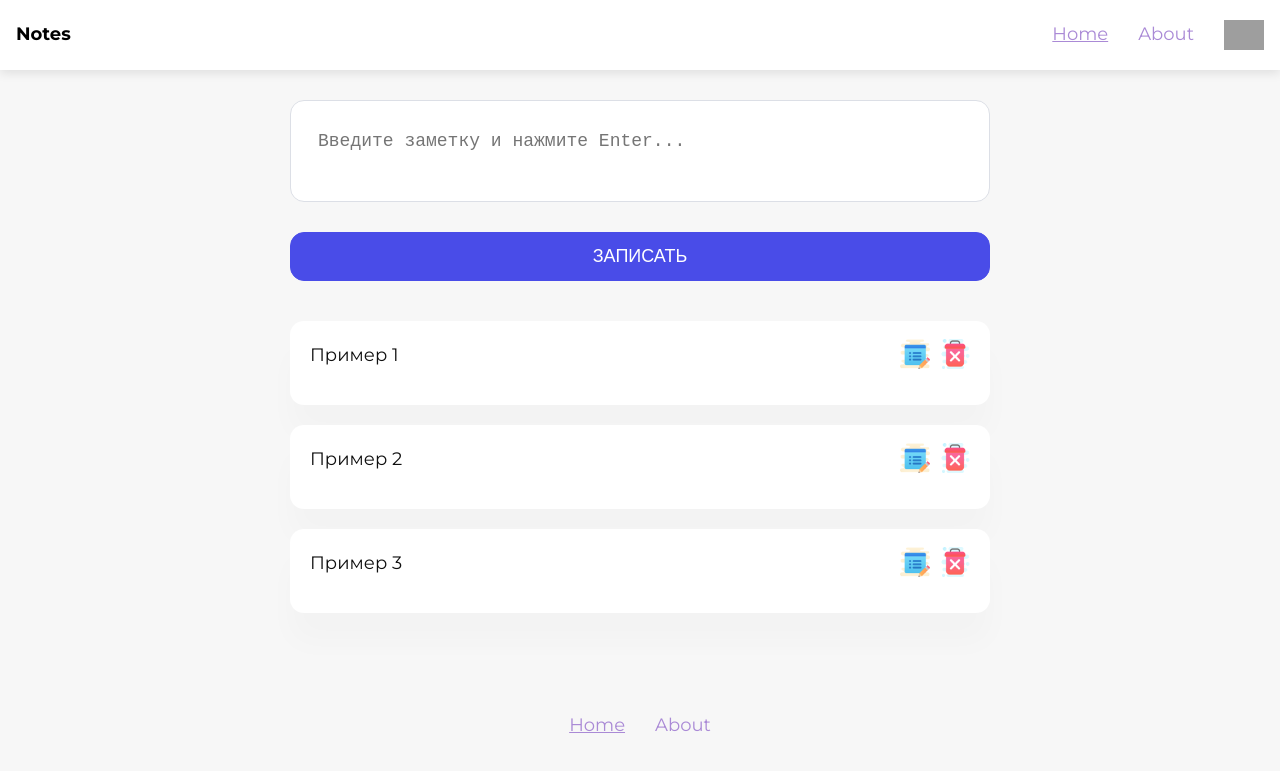
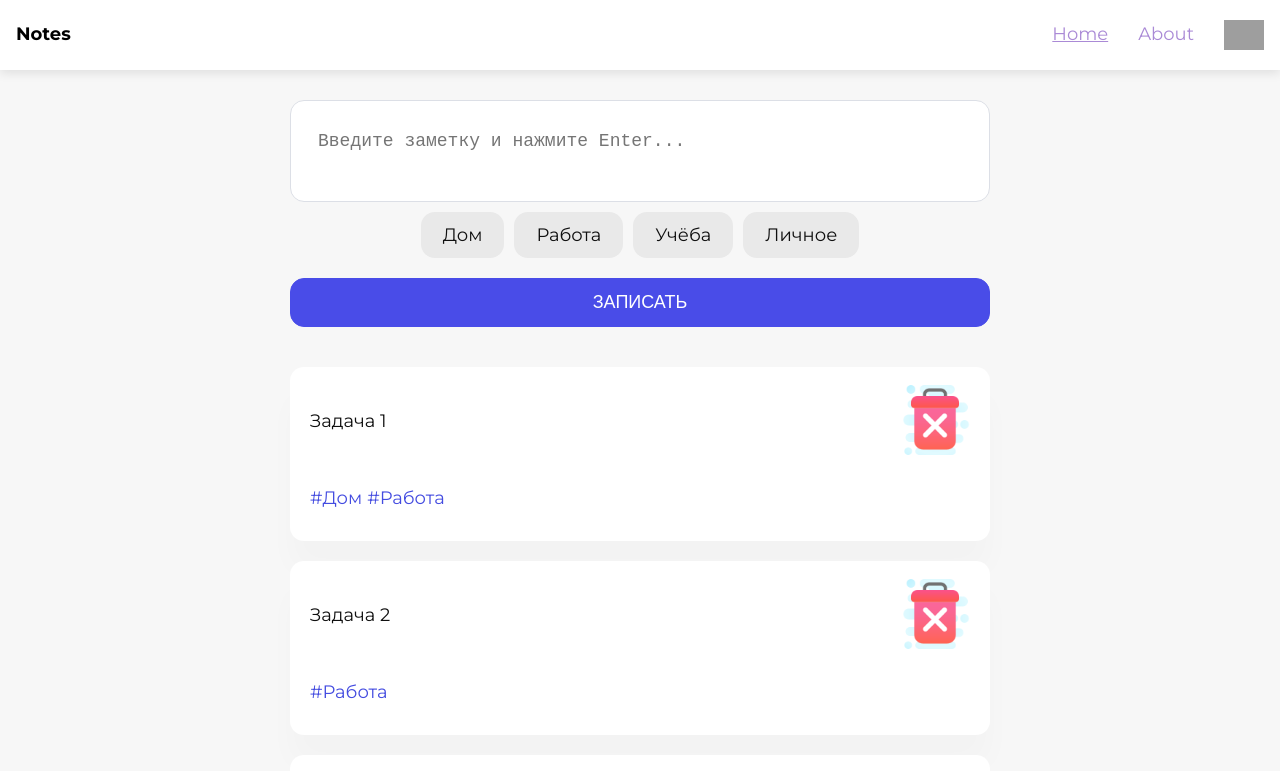
Before and after one commit to mister-Mandarin/Notes, a Vue app: page / in a window 1280 px wide. Shown: the top 771 px of the page. Built offline with nearby package versions, Linux system fonts and the light colour scheme; grey boxes are pictures that could not be loaded.

Commit message:
exchange swap

```diff
--- a/src/components/Notes/Form.vue
+++ b/src/components/Notes/Form.vue
@@ -1,20 +1,43 @@
 <template>
-  <form @submit.prevent = 'sendData'>
+  <form @submit.prevent='sendData'>
     <textarea
-        @keyup.enter = "sendData"
-        required
-        v-model = 'value'
-        placeholder = 'Введите заметку и нажмите Enter...'
+      @keyup.enter="sendData"
+      required
+      v-model='value'
+      placeholder='Введите заметку и&nbsp;нажмите Enter...'
     />
-    <button class = "btn btnPrimary btnLong" type = "submit">Записать</button>
+    <TagList :tags="tags" @clickTag="clickTag"/>
+    <button class="btn btnPrimary btnLong" type="submit">Записать</button>
   </form>
 </template>
 
 <script>
+import TagList from '@/components/Notes/UI/TagList';
+
 export default {
+	components: {
+		TagList
+	},
 	data() {
 		return {
-			value: ''
+			value: '',
+			tags: [
+				{
+					title: 'Дом',
+					active: false
+				},
+				{
+					title: 'Работа',
+					active: false
+				},
+				{
+					title: 'Учёба',
+					active: false
+				},
+				{
+					title: 'Личное',
+					active: false
+				}]
 		};
 	},
 	methods: {
@@ -38,7 +61,17 @@ export default {
 				// }
 
 			}
+		},
+		clickTag(tag) {
+			console.log(tag);
+
 		}
 	}
 };
 </script>
+
+<style lang="scss">
+textarea {
+  margin-bottom: 0;
+}
+</style>
--- a/src/components/Notes/List.vue
+++ b/src/components/Notes/List.vue
@@ -1,29 +1,37 @@
 <template>
-  <div class = "notes-list">
-    <div class = "note-item" v-for = "(note, index) in notes" :key = "index">
-      <div class = "note-header">
-        <p>{{ note }}</p>
+  <div class="notes-list">
+    <div class="note-item" v-for="(note, index) in notes" :key="index">
+      <div class="note-header">
+        <p>{{ note.title }}</p>
 
-        <div class = "note-actions">
-          <div @click = "$emit('removeNote', index)">
-            <img src = "@/assets/img/remove.png" alt = "del">
+        <div class="note-actions">
+          <div @click="$emit('removeNote', index)">
+            <img src="@/assets/img/remove.png" alt="del">
           </div>
-          <div @click = "$emit('editNote', index)">
-            <img src = "@/assets/img/edit.png" alt = "edit">
-          </div>
+          <!--          <div @click = "$emit('editNote', index)">-->
+          <!--            <img src = "@/assets/img/edit.png" alt = "edit">-->
+          <!--          </div>-->
         </div>
+      </div>
+      <div class="note-footer">
+        <TagList isPreview v-if="note.tags && note.tags.length > 0" :tags="note.tags"/>
       </div>
     </div>
   </div>
 </template>
 
 <script>
+import TagList from '@/components/Notes/UI/TagList';
+
 export default {
+	components: {
+		TagList
+	},
 	props: {
 		notes: {
 			type: Array,
 			required: true,
-		},
+		}
 	},
 	data() {
 		return {};
--- /dev/null
+++ b/src/components/Notes/UI/TagList.vue
@@ -0,0 +1,80 @@
+<template>
+  <div class="tags-list">
+    <div
+      class="tag-item"
+      v-for="(tag, index) in tags" :key="index"
+      :class="{isPreview: isPreview, isActive: tag.active && !isPreview }"
+      @click="actionTag(index)"
+    >
+      <span>{{ tag.title }}</span>
+    </div>
+  </div>
+</template>
+
+<script>
+export default {
+	props: {
+		tags: {
+			type: Array,
+			required: true
+		},
+		isActive: {
+			type: Boolean,
+			default: false,
+		},
+		isPreview: {
+			type: Boolean,
+			default: false,
+		},
+	},
+	data() {
+		return {};
+	},
+	methods: {
+		actionTag(index) {
+			this.$emit('clickTag', this.tags[index]);
+			this.tags[index].active = !this.tags[index].active;
+		}
+	}
+};
+</script>
+
+<style lang="scss">
+.tags-list {
+  padding: 10px 0;
+  display: flex;
+  justify-content: center;
+  flex-wrap: wrap;
+}
+
+.tag-item {
+  padding: 8px 22px;
+  margin: 0px 10px 10px 0px;
+  background-color: #e9e9e9;
+  border-radius: 14px;
+  user-select: none;
+  cursor: pointer;
+  line-height: 30px;
+
+  &.isPreview {
+    padding: 0px;
+    color: #444ce0;
+    cursor: default;
+    background-color: #ffffff;
+    margin: 0px 5px 0px 0px;
+
+    &:before {
+      content: "#";
+    }
+  }
+
+  &.isActive {
+    background-color: #444ce0;
+    color: #fff;
+  }
+
+  &:last-child {
+    margin-right: 0;
+  }
+}
+</style>
--- a/src/pages/home.vue
+++ b/src/pages/home.vue
@@ -1,7 +1,7 @@
 <template>
-  <div class = 'md-body'>
-    <MainForm @sendData = 'sendData'/>
-    <ListNotes @removeNote = "removeNote" @editNote = "editNote" :notes = "items"/>
+  <div class='md-body'>
+    <MainForm @sendData='sendData'/>
+    <ListNotes @removeNote="removeNote" :notes="items"/>
   </div>
 </template>
 
@@ -16,21 +16,64 @@ export default {
 	},
 	data() {
 		return {
-			items: ['Пример 1', 'Пример 2', 'Пример 3']
+			items: []
 		};
 	},
+	mounted() {
+		// при создании страницы ДО ЛОГИКИ вызываем метод searchNotes,
+		// который вставляет болванку если массив записей пустой
+		this.searchNotes();
+	},
+	// watch следит за свойствами, и когда оно меняется, то выполняет функцию.
+	// https://vuejs.org/guide/essentials/watchers.html
+	watch: {
+		items: {
+			handler(fullNotes) {
+				localStorage.setItem('items', JSON.stringify(fullNotes));
+			},
+			deep: true,
+		},
+	},
 	methods: {
-		sendData(note) {
-			this.items.push(note.trim());
+		searchNotes() {
+			const a = localStorage.getItem('items');
+			if (JSON.parse(a) == null || JSON.parse(a).length == 0) {
+				this.items = [{
+					title: 'Задача 1',
+					tags: [{
+						title: 'Дом'
+					},
+					{
+						title: 'Работа'
+					}]
+				},
+				{
+					title: 'Задача 2',
+					tags: [{
+						title: 'Работа'
+					}]
+				},
+				{
+					title: 'Задача 3',
+					tags: []
+				}];
+			} else this.items = JSON.parse(a);
+		},
+		sendData(title) {
+			const note = {
+				title: title,
+				tags: []
+			};
+			this.items.push(note);
 		},
 		removeNote(index) {
 			this.items.splice(index, 1);
 		},
-		editNote(index) {
-			const curNote = this.items[index];
-			this.editNoteIndex = index;
-			this.input.value = curNote;
-		}
+		// editNote(index) {
+		// 	const curNote = this.items[index];
+		// 	this.editNoteIndex = index;
+		// 	this.input.value = curNote;
+		// }
 	}
 };
 </script>
```
Also changed, not shown: babel.config.js (+4 -4 lines).
